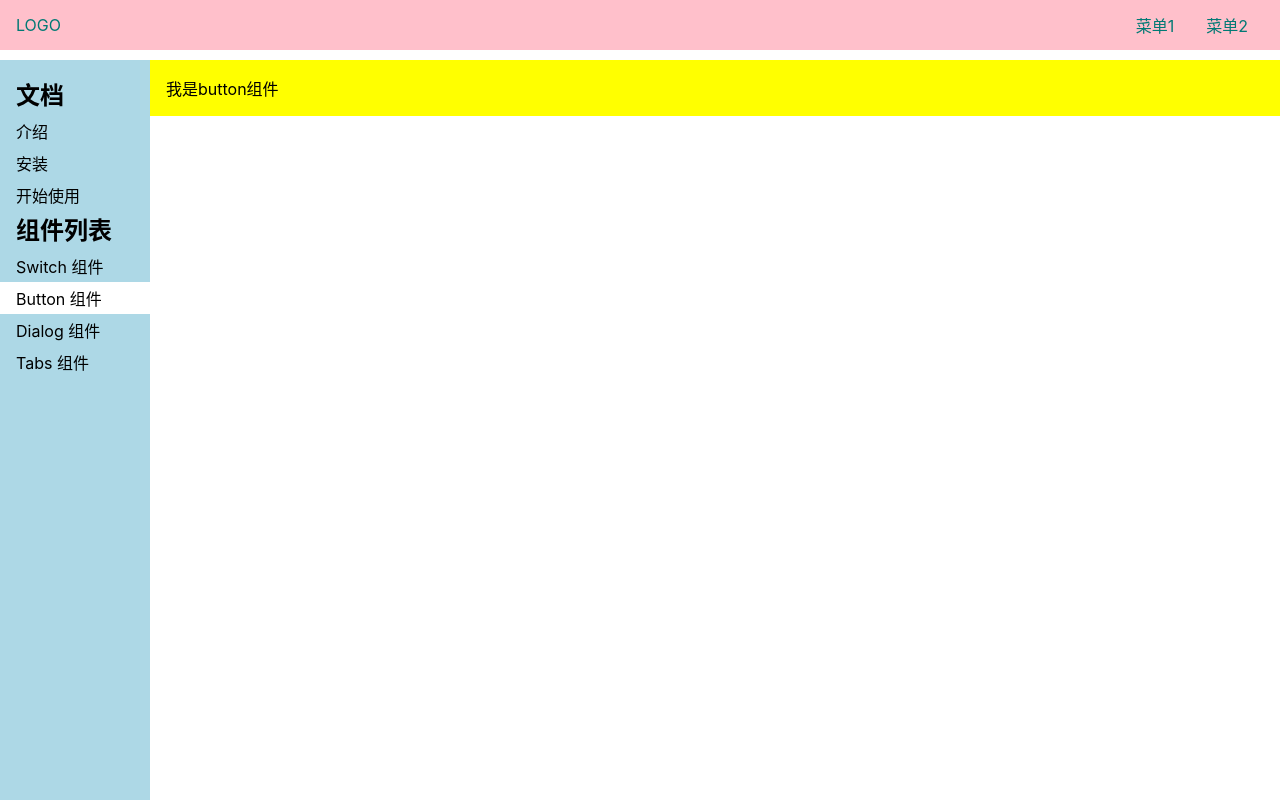
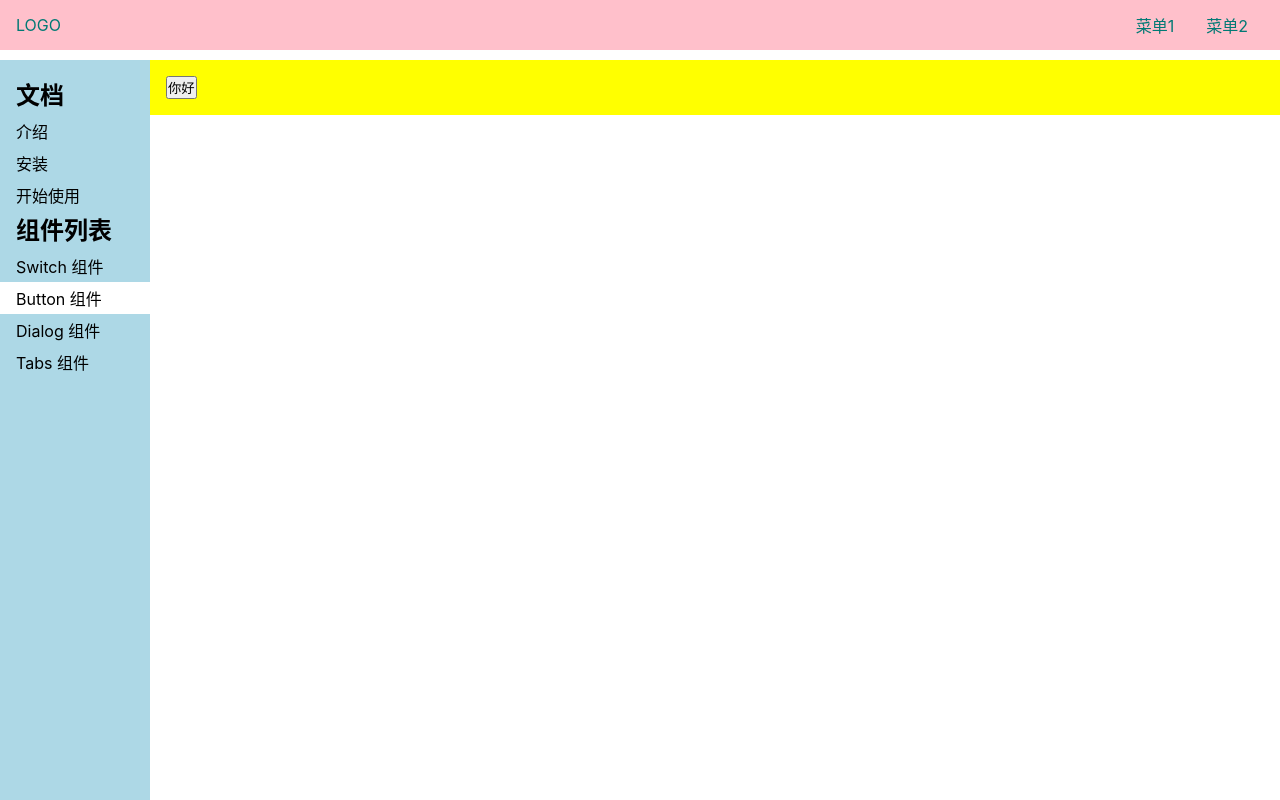
Before and after one commit to leigp555/vue-create-wheel, a Vue app in the folder vue-project/: page /#/doc/button in a window 1280 px wide. Built offline with nearby package versions, Linux system fonts and the light colour scheme.

Commit message:
初始化button组件

```diff
--- a/vue-project/src/components/buttonDemo.vue
+++ b/vue-project/src/components/buttonDemo.vue
@@ -1,3 +1,17 @@
 <template>
-  <div>我是button组件</div>
+ <div>
+   <FirstExample @click="update" @focus="update" >你好</FirstExample>
+ </div>
 </template>
+<script lang="ts">
+import FirstExample from '../lib/button.vue'
+export default {
+  components:{FirstExample},
+  setup(){
+    const update=()=>{
+      console.log("hello button")
+    }
+    return {update}
+  }
+}
+</script>
--- a/vue-project/src/components/switchDemo.vue
+++ b/vue-project/src/components/switchDemo.vue
@@ -11,7 +11,7 @@ import {ref} from "vue";
 export default {
   components:{FirstExample},
   setup(){
-    const bool= ref(true)
+    const bool= ref(false)
     return {bool}
   }
 
--- /dev/null
+++ b/vue-project/src/lib/button.vue
@@ -0,0 +1,14 @@
+<template>
+  <button v-bind="attrs">
+    <slot></slot>
+  </button>
+</template>
+<script lang="ts">
+export default {
+  inheritAttrs:false,
+  setup(props, context){
+    const{attrs}=context
+    return {attrs}
+  }
+}
+</script>
```
